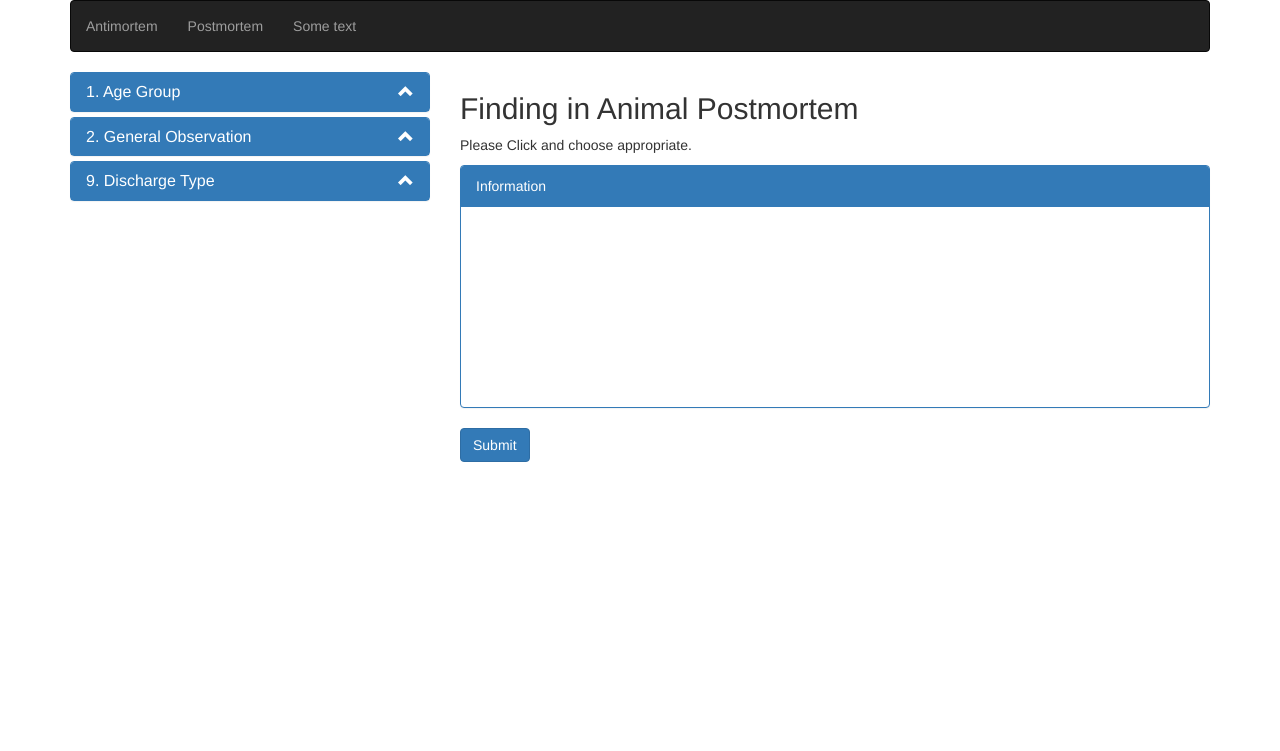
After one commit to nilakanta123/PigDiseasesDiagnosis, a Django app: page /postmortem/ in a window 1280 px wide. The commit adds this page. Shown: the top 751 px of the page. Run offline with Django 3.2, Linux system fonts and the light colour scheme; some libraries are stand-ins or nearby versions.

Commit message:
New Link introduce for postmortem

```diff
--- a/data/info.csv
+++ b/data/am_info.csv
@@ -42,7 +42,7 @@ Coughing,Coughing,......
 Hurried_breathing,Hurried breathing,......
 Labored_breathing,Labored breathing,......
 Pneumonia,Pneumonia,......
-Shallow_breathing,Shallow_breathing,......
+Shallow_breathing,Shallow breathing,......
 Sneezing,Sneezing,......
 Snoring,Snoring,......
 Bloody_diarrhea,Bloody diarrhea,......
--- a/projectapp/urls.py
+++ b/projectapp/urls.py
@@ -1,7 +1,8 @@
 from django.urls import path
-from .views import page_one
+from .views import page_am, page_pm
 
 urlpatterns = [
-    path('', page_one, name='page_one'),
-    # path('ajax_request/', ajax_request),
+	path('', page_am, name='page_am'),
+    path('antimortem/', page_am, name='page_am'),
+    path('postmortem/', page_pm, name='page_pm'),
 ]
--- a/projectapp/utility.py
+++ b/projectapp/utility.py
@@ -6,7 +6,7 @@ from sklearn.svm import SVC
 
 def get_separated_symptom_list():
 	res = {}
-	s_list = pd.read_csv("data/info.csv")
+	s_list = pd.read_csv("data/am_info.csv")
 	res['age']=[tuple(x) for x in s_list[0:6].values]
 	res['general']=[tuple(x) for x in s_list[6:18].values]
 	res['skin']=[tuple(x) for x in s_list[18:38].values]
@@ -19,7 +19,7 @@ def get_separated_symptom_list():
 	return res
 
 def get_user_input(ll):
-	s_list = pd.read_csv("data/info.csv")
+	s_list = pd.read_csv("data/am_info.csv")
 	res = []
 	for i in s_list['symptoms']:
 		if i in ll:
--- a/projectapp/views.py
+++ b/projectapp/views.py
@@ -2,7 +2,7 @@ from django.shortcuts import render
 from .forms import PageOneForm
 from .utility import get_separated_symptom_list, get_user_input, diseases_predict_engine, decision_predict_engine
 
-def page_one(request):
+def page_am(request):
 	# if this is a POST request we need to process the form data
 	if request.method == 'POST':
 		# create a form instance and populate it with data from the request:
@@ -15,12 +15,36 @@ def page_one(request):
 				user_input = get_user_input(checked_list)
 				diseases = diseases_predict_engine(user_input)
 				decision = decision_predict_engine(user_input, diseases[0])
-				return render(request, 'pagetwo.html',{'finding': diseases, 'decision': decision})
+				return render(request, 'page_antimortem_result.html',{'finding': diseases, 'decision': decision})
 	 # if a GET (or any other method) we'll create a blank form
 	else:
 		form = PageOneForm()
 
 	dic = get_separated_symptom_list()
-	return render(request, 'pageone.html', {"age":dic['age'],"general":dic['general'],"skin":dic['skin'],
+	return render(request, 'page_antimortem.html', {"age":dic['age'],"general":dic['general'],"skin":dic['skin'],
 				"breathing":dic['breathing'],"digestive":dic['digestive'],"behavioural":dic['behavioural'],
 				"posture":dic['posture'],"structure":dic['structure'],"discharge":dic['discharge'],})
+
+def page_pm(request):
+	# # if this is a POST request we need to process the form data
+	# if request.method == 'POST':
+	# 	# create a form instance and populate it with data from the request:
+	# 	form = PageOneForm(request.POST)
+	# 	 # check whether it's valid:
+	# 	if form.is_valid():
+	# 		 # process the data in form.cleaned_data as required
+	# 		checked_list = request.POST.getlist('checks')
+	# 		if len(checked_list) > 0:
+	# 			user_input = get_user_input(checked_list)
+	# 			diseases = diseases_predict_engine(user_input)
+	# 			decision = decision_predict_engine(user_input, diseases[0])
+	# 			return render(request, 'page_antimortem_result.html',{'finding': diseases, 'decision': decision})
+	#  # if a GET (or any other method) we'll create a blank form
+	# else:
+	# 	form = PageOneForm()
+
+	# dic = get_separated_symptom_list()
+	# return render(request, 'page_antimortem.html', {"age":dic['age'],"general":dic['general'],"skin":dic['skin'],
+	# 			"breathing":dic['breathing'],"digestive":dic['digestive'],"behavioural":dic['behavioural'],
+	# 			"posture":dic['posture'],"structure":dic['structure'],"discharge":dic['discharge'],})
+	return render(request, 'page_postmortem.html')
--- a/templates/projectapp/base.html
+++ b/templates/projectapp/base.html
@@ -153,8 +153,8 @@
 		<!-- Navigation Bar -->
 		<nav class="navbar navbar-inverse">
 		  <ul class="nav navbar-nav">
-		    <li><a href="#">Link</a></li>
-		    <li><a href="#">Link</a></li>
+		    <li><a href="{% url 'page_am' %}">Antimortem</a></li>
+		    <li><a href="{% url 'page_pm' %}">Postmortem</a></li>
 		  </ul>
 		  <p class="navbar-text">Some text</p>
 		</nav>
--- /dev/null
+++ b/templates/projectapp/page_postmortem.html
@@ -0,0 +1,95 @@
+{% extends "base.html" %}
+{% block content %}
+
+	<form method="POST" >
+    {% csrf_token %}
+
+		<div class="row">
+
+		  	<div class="col-sm-12 col-md-6 col-lg-8 pull-right">
+		  		<h2>Finding in Animal Postmortem</h2>
+			  	<p>Please Click and choose appropriate.</p>
+		  		<!-- right side panel -->
+		  		<div class="panel panel-primary">
+				  	<div class="panel-heading">Information</div>
+				  	<div id="information" class="panel-body">
+				  	</div>
+				</div>
+				<button type="submit" class="btn btn-primary">Submit</button>
+		  	</div>
+
+		  	<div class="col-sm-12 col-md-6 col-lg-4 scrollable-col">
+		  		<!-- accodion with selectable list -->
+			  	<div class="panel-group" id="accordion">
+			  		<!-- age group -->
+				    <div class="panel panel-primary">
+				      	<div class="panel-heading">
+				       		<h4 class="panel-title">
+				          		<a class="accordion-toggle" data-toggle="collapse" data-parent="#accordion" href="#age_group_list">1. Age Group</a>
+				        	</h4>
+				      	</div>
+
+						<div id="age_group_list" class="panel-collapse collapse">
+				        	<div class="list-group">
+				          		{% for item in age %}
+				          		<li class="list-group-item">
+				          			<label class="item">{{item.1}}<input type="checkbox" name="checks" value={{item.0}} class="chk"><span class="checkmark"></span></label>
+				          			<p class="hidden">{{item.2}}</p>
+				          		</li>
+				          		{% endfor %}
+				        	</div>
+				        	<!-- <div class="panel-footer">..</div> -->
+				      	</div>
+				    </div>
+
+				    <!-- general observation -->
+				    <div class="panel panel-primary">
+				      	<div class="panel-heading">
+				       		<h4 class="panel-title">
+				          		<a class="accordion-toggle" data-toggle="collapse" data-parent="#accordion" href="#general_observation_list">2. General Observation</a>
+				        	</h4>
+				      	</div>
+
+						<div id="general_observation_list" class="panel-collapse collapse">
+				        	<ul class="list-group">
+				          		{% for item in general%}
+				          		<li class="list-group-item">
+				          			<label class="item">{{item.1}}<input type="checkbox" name="checks" value={{item.0}} class="chk"><span class="checkmark"></span></label>
+				          			<p class="hidden">{{item.2}}</p>
+				          		</li>
+				          		{% endfor %}
+				        	</ul>
+				      	</div>
+				    </div>
+
+
+				    <!-- discharge   -->
+				    <div class="panel panel-primary">
+				      	<div class="panel-heading">
+				       		<h4 class="panel-title">
+				          		<a class="accordion-toggle" data-toggle="collapse" data-parent="#accordion" href="#discharge_changes_list">9. Discharge Type</a>
+				        	</h4>
+				      	</div>
+
+						<div id="discharge_changes_list" class="panel-collapse collapse">
+				        	<ul class="list-group">
+				        		{% for item in discharge %}
+				          		<li class="list-group-item">
+				          			<label class="item">{{item.1}}<input type="checkbox" name="checks" value={{item.0}} class="chk"><span class="checkmark"></span></label>
+				          			<p class="hidden">{{item.2}}</p>
+				          		</li>
+				          		{% endfor %}
+
+				        	</ul>
+				      	</div>
+				    </div>
+			  	</div>
+			  	<!-- end accodion with selectable list -->
+
+		  	</div>
+
+		</div>
+
+	</form>
+
+{% endblock content %}
```
Also changed, not shown: data/pm.csv (added, +84 -0 lines), templates/projectapp/page_postmortem_result.html (added, +29 -0 lines), templates/projectapp/page_antimortem.html (renamed from templates/projectapp/pageone.html), templates/projectapp/page_antimortem_result.html (renamed from templates/projectapp/pagetwo.html).
